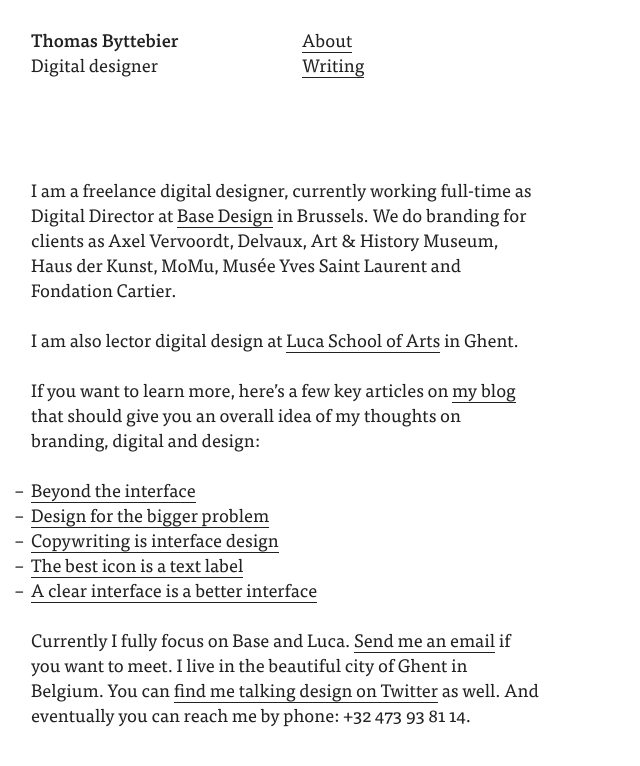
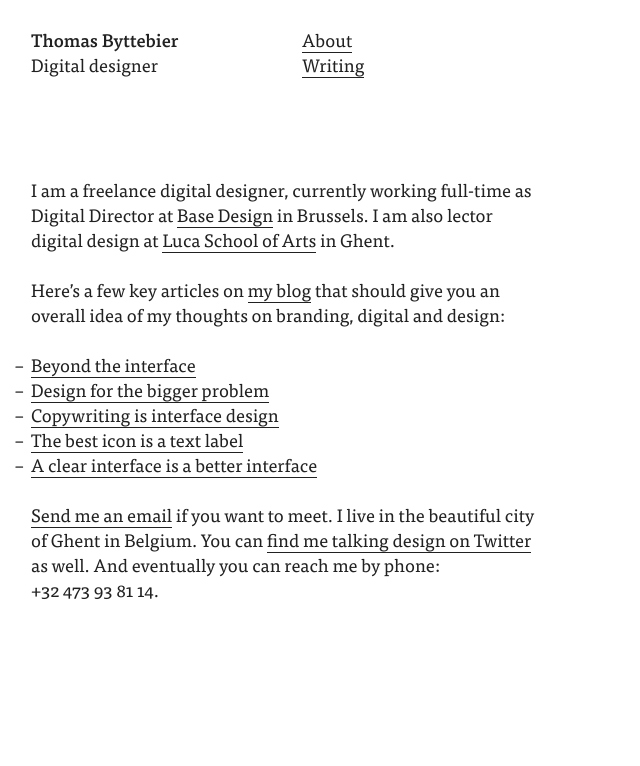
Before and after one commit to thomasbyttebier/thomasbyttebier, a Jekyll site: the page built from index.md, in a window 1280 px wide. Shown: the top 766 px of the page, without its empty margins (0-640 px from the left). Built offline with Jekyll 4.4.1, drawn with Linux system fonts in a browser that asks for light colours.

Commit message:
Updated index text

```diff
--- a/index.md
+++ b/index.md
@@ -6,12 +6,10 @@
 no-title: true # Set to true if the page content has no h1 element. Because if it has, we don't want the header text to be a h1.
 ---
 
-I am a freelance digital designer, currently working full-time as Digital Director at [Base Design](https://basedesign.com) in Brussels. We do branding for clients as Axel Vervoordt, Delvaux, Art &amp; History Museum, Haus der Kunst, MoMu, Musée Yves Saint Laurent and Fondation Cartier.
+I am a freelance digital designer, currently working full-time as Digital Director at [Base Design](https://basedesign.com) in Brussels. I am also lector digital design at [Luca School of Arts](http://www.luca-arts.be) in Ghent.
 
-I am also lector digital design at [Luca School of Arts](http://www.luca-arts.be) in Ghent.
-
-If you want to learn more, here's a few key articles on [my blog]({{ site.baseurl }}/blog) that should give you an overall idea of my thoughts on branding, digital and design:
+Here's a few key articles on [my blog]({{ site.baseurl }}/blog) that should give you an overall idea of my thoughts on branding, digital and design:
 
 {% include featured-posts.html %}
 
-Currently I fully focus on Base and Luca. [Send me an email](mailto:{{ site.email | encode_email }}) if you want to meet. I live in the beautiful city of Ghent in Belgium. You can [find me talking design on Twitter](https://twitter.com/bytte) as well. And eventually you can reach me by phone: +32&nbsp;473&nbsp;93&nbsp;81&nbsp;14.
+[Send me an email](mailto:{{ site.email | encode_email }}) if you want to meet. I live in the beautiful city of Ghent in Belgium. You can [find me talking design on Twitter](https://twitter.com/bytte) as well. And eventually you can reach me by phone: +32&nbsp;473&nbsp;93&nbsp;81&nbsp;14.
```
